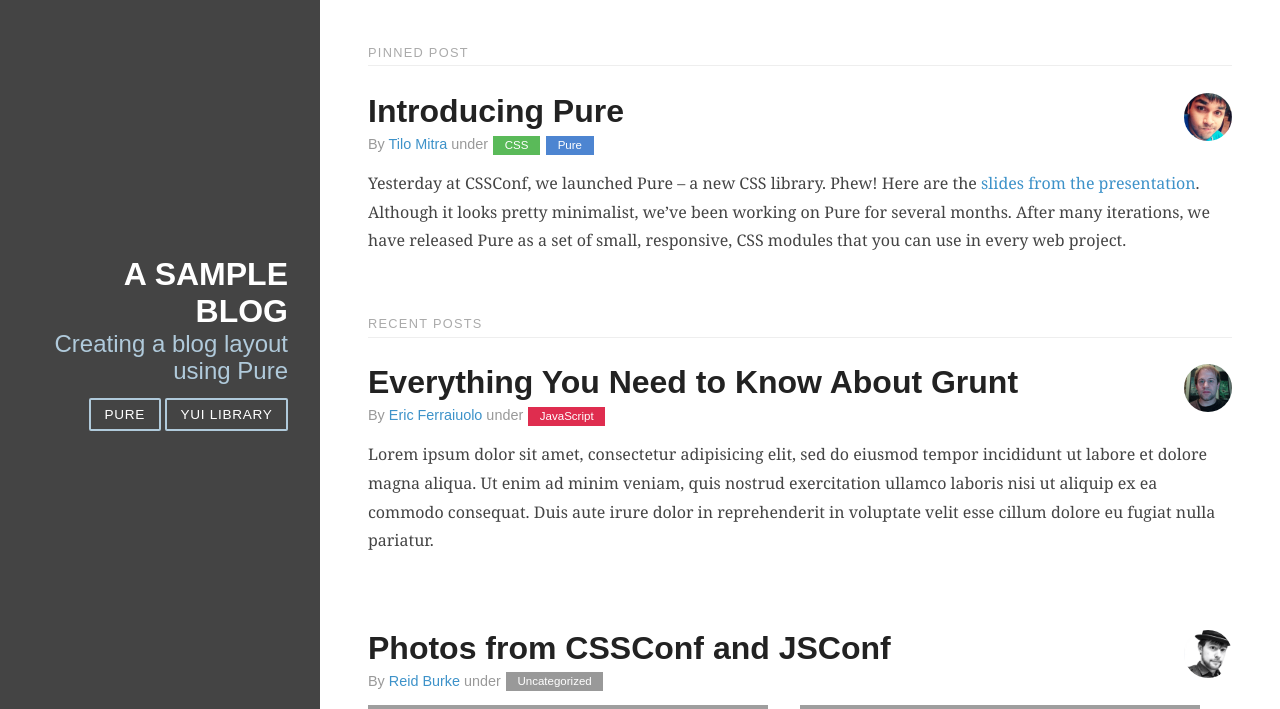
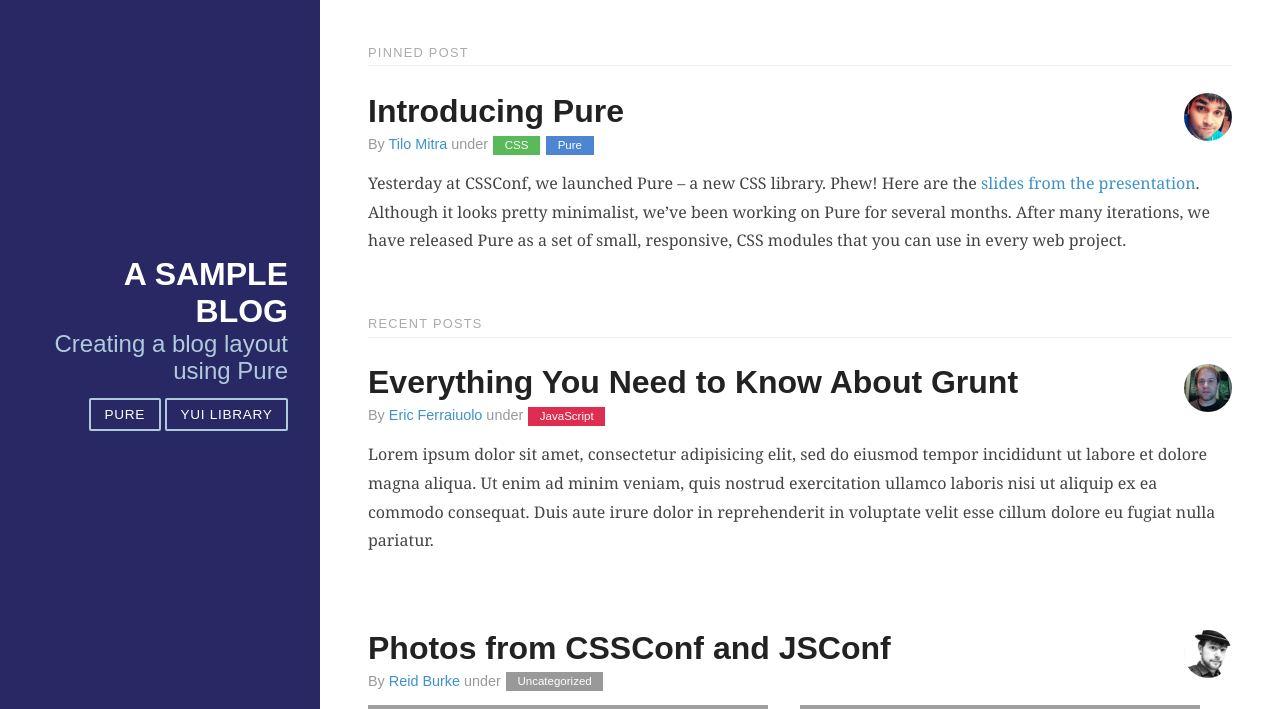
Before and after one commit to JGrubb/platform-demo-1, a PHP site: page / in a window 1280 px wide. Shown: the top 709 px of the page. Run offline with PHP 8.4, Linux system fonts and the light colour scheme; some libraries are stand-ins or nearby versions; grey boxes are pictures that could not be loaded.

Commit message:
change sidebar background

```diff
--- a/public/css/layouts/blog.css
+++ b/public/css/layouts/blog.css
@@ -34,8 +34,8 @@ h3 {
 }
 
 .sidebar {
-/*    background: rgb(40, 40, 100);*/
-    background: #444;
+    background: rgb(40, 40, 100);
+/*    background: #444;*/
     color: #fff;
 }
 
```
